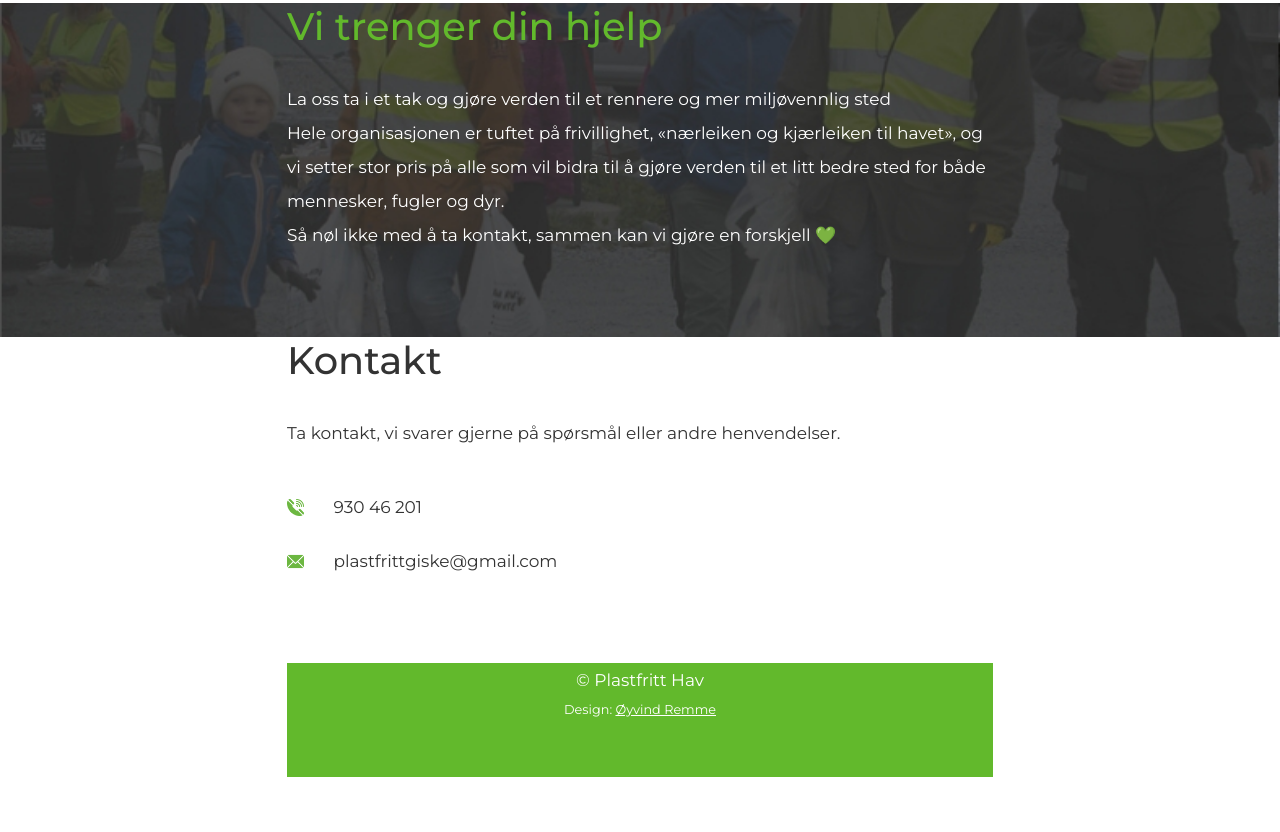
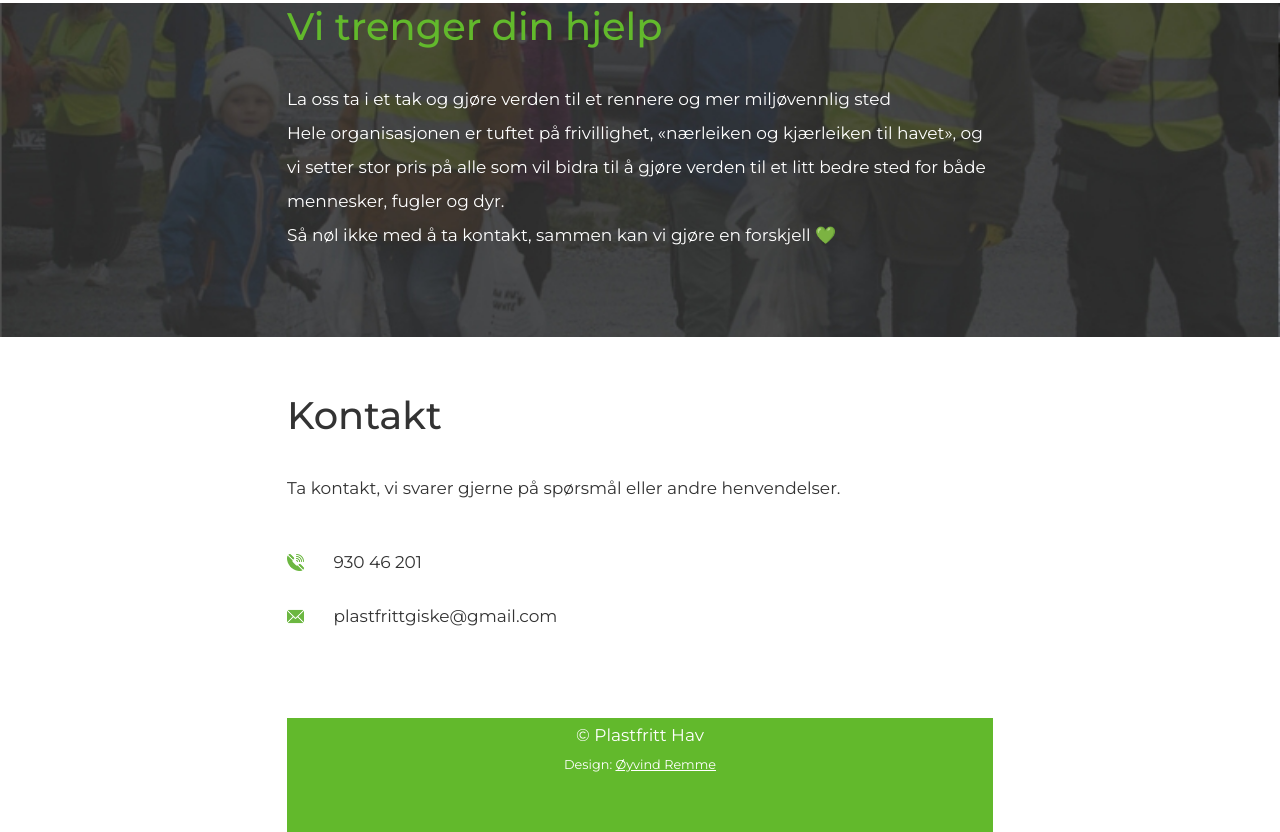
Before and after one commit to oyvindremme/plastfritt-hav, a Gatsby site: page / in a window 1280 px wide. Shown: the part 1510-2342 px from the top of the page. Before the commit the page ends 2287 px from the top, so only its background shows below. Built offline with nearby package versions, Linux system fonts and the light colour scheme; Gatsby itself is replaced by a stand-in of ours.

Commit message:
added container to contactinformation

```diff
--- a/src/components/ContactInformation.js
+++ b/src/components/ContactInformation.js
@@ -24,7 +24,8 @@ const ContactInformation = () => {
     `)
 
     return (
-        <section className="contact-information container">
+        <section className="contact-information">
+            <div className="container">
                 <h2>Kontakt</h2>
                 <p style={{marginBottom: "2.5rem"}}>Ta kontakt, vi svarer gjerne på spørsmål eller andre henvendelser.</p>
                 <p style={{marginBottom: "1.2rem"}}>
@@ -37,6 +38,7 @@ const ContactInformation = () => {
                         <Img fixed={data.email.childImageSharp.fixed} />
                     </span> plastfrittgiske@gmail.com
                 </p>
+            </div>
         </section>
     )
 }
--- a/src/styles/main.scss
+++ b/src/styles/main.scss
@@ -66,6 +66,7 @@ $fourK: 2560px;
 .om-oss,
 .image-gallery,
 .final-convert,
+.contact-information,
 .site-footer {
     padding-bottom: 85px;
 }
@@ -232,7 +233,7 @@ $fourK: 2560px;
 
 // Contact information
 .contact-information {
-    padding-bottom: 85px;
+    padding-top: 55px;
     &__icon {
         div {
             height: 1em!important;
```
Lines whose indentation alone changed are shown as unchanged.
